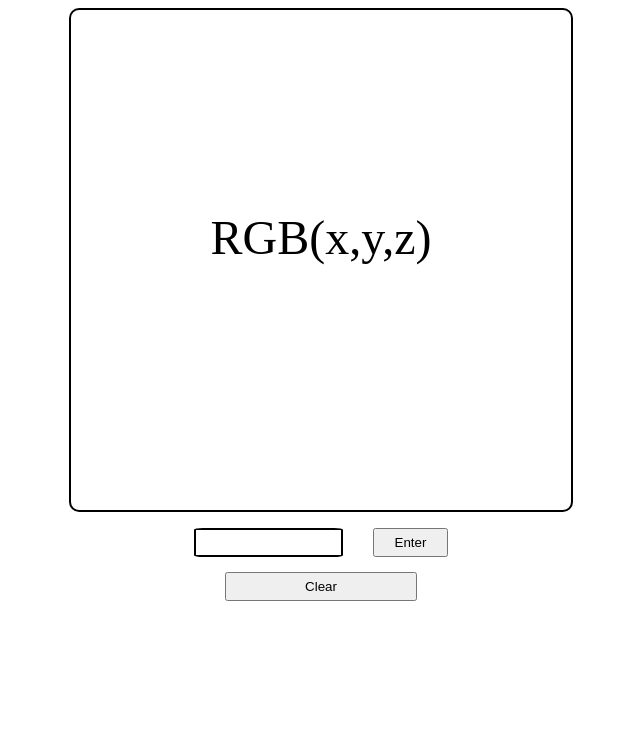
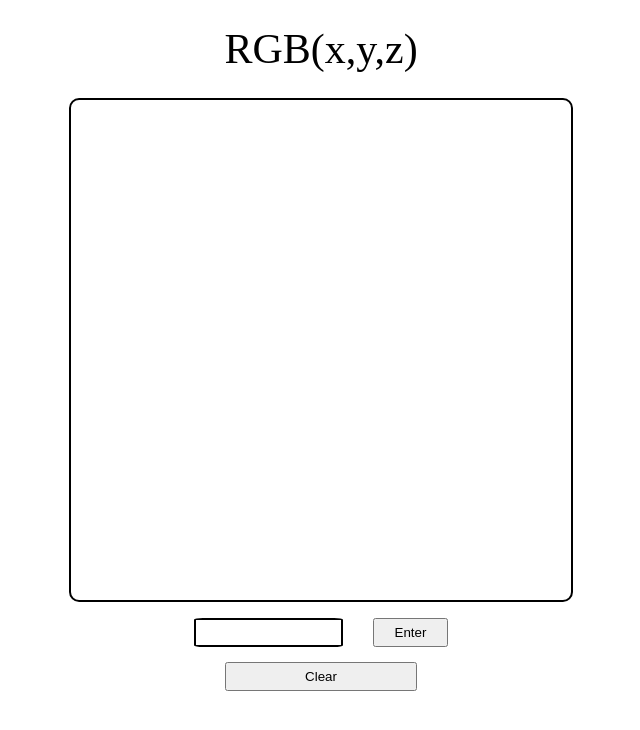
Before and after one commit to andrejmoltok/RGBtoHEX, a plain HTML site: page index.html in a window 1280 px wide. Shown: the whole page, without its empty margins (327-967 px from the left). Drawn offline with Linux system fonts and the light colour scheme.

Commit message:
small tweaks on the code, put the 'out' paragraph on top, css adjusted

```diff
--- a/index.css
+++ b/index.css
@@ -37,13 +37,13 @@ input[type=button] {
 }
 
 #out {
-    margin: 40% 0 0 25%;
+    margin: 25px auto 25px auto;
     padding: auto auto;
-    width: 50%;
+    width: 30%;
     background-color: transparent;
     color: black;
     text-align: center;
-    font-size: 48px;
+    font-size: 42px;
 }
 
 #clear {
--- a/index.html
+++ b/index.html
@@ -9,9 +9,8 @@
 </head>
 <body>
     <div>
-        <div id="main">
         <p id="out"></p>
-        </div>
+        <div id="main"></div>
         <form class="form_set">
             <input id="delete" type="text" onchange="parseRGB(this.value)">
             <input type="button" value="Enter">
--- a/index.js
+++ b/index.js
@@ -10,12 +10,21 @@
         const clear = document.getElementById('clear');
         const del = document.getElementById('delete');
         const text = "RGB(x,y,z)";
+
+        clear.addEventListener('click', function onClick(event) {
+            outter.innerHTML = text;
+            box.style.backgroundColor = "transparent";
+            box.style.borderColor = "black";
+            del.value = "";
+        });
+
         //************************************************************************************/
         //
         // @param X {string} the RGB version of color, which will be converted into HEX
         // @param RGB(167,39,54)
         //
         //************************************************************************************/
+
         function parseRGB(x) {
             let arr = x.split(',');
             let first = Number(arr[0].split('(')[1]);
@@ -34,11 +43,4 @@
             outter.innerHTML = hex;
             box.style.backgroundColor = hex;
             box.style.borderColor = hex;
-        }
-
-        clear.addEventListener('click', function onClick(event) {
-            outter.innerHTML = text;
-            box.style.backgroundColor = "transparent";
-            box.style.borderColor = "black";
-            del.value = "";
-        });
+        };
```
